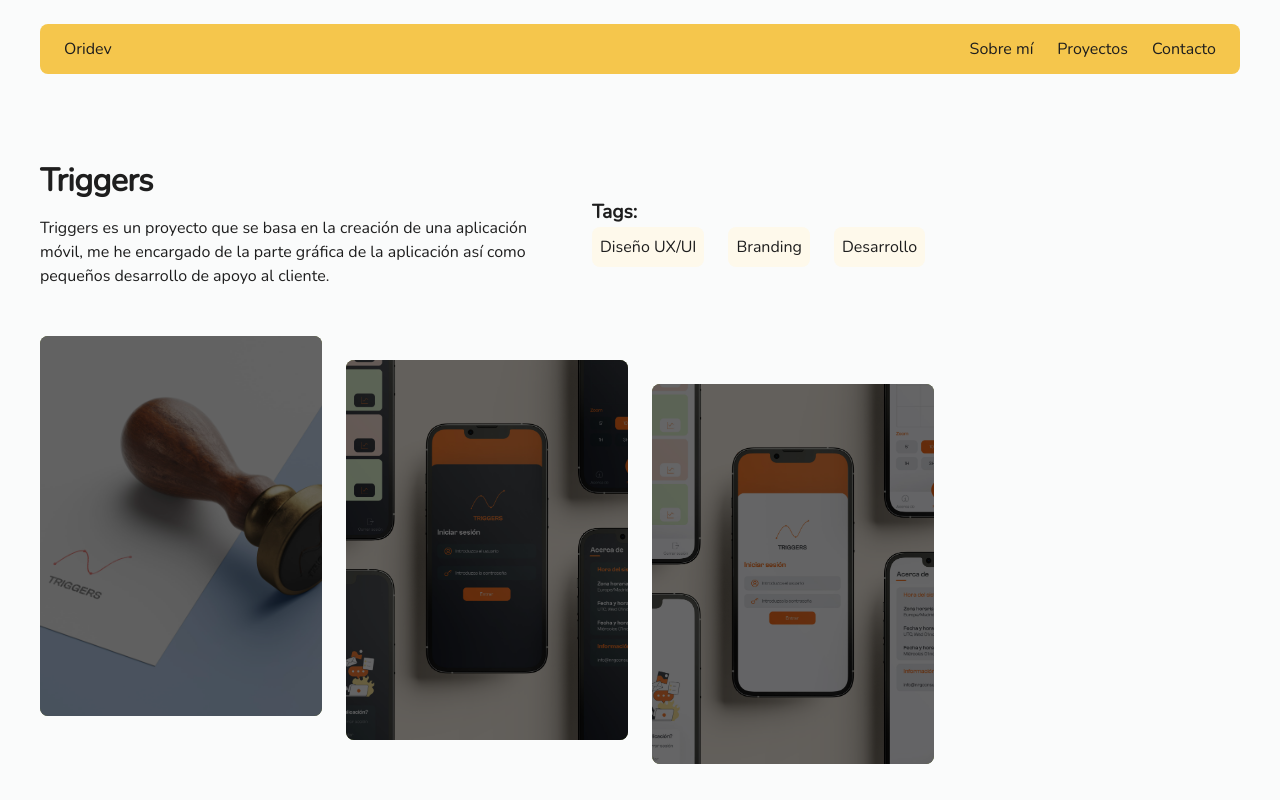
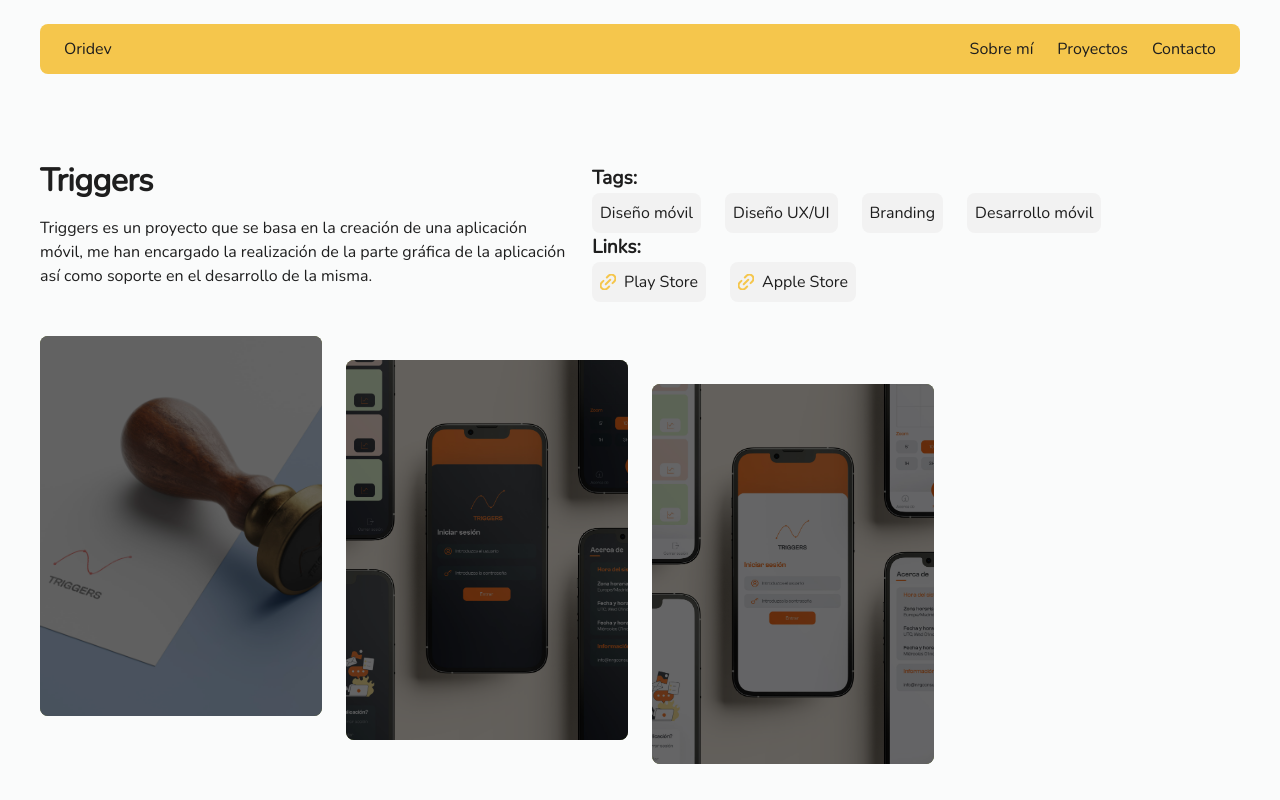
Before and after one commit to cristina-bosa/oridev, a Vue app: page /projects/1 in a window 1280 px wide. Shown: the top 800 px of the page. Built offline with nearby package versions, Linux system fonts and the light colour scheme.

Commit message:
WIP single project

```diff
--- a/src/assets/sass/05-components/_projects.scss
+++ b/src/assets/sass/05-components/_projects.scss
@@ -2,7 +2,7 @@
 @use "../01-tools/mixins" as mix;
 @use "../01-tools/querys" as querys;
 
-.container__projects__presentation{
+.container__projects__presentation {
   display: flex;
   flex-direction: row;
   justify-content: flex-start;
@@ -10,35 +10,49 @@
   gap: 1.5rem;
   margin-top: 7rem;
   flex-wrap: wrap;
-  @include querys.mobile{
+
+  @include querys.mobile {
     display: flex;
     justify-content: center;
     align-items: center;
-    h1{
+
+    h1 {
       font-size: 1.5rem;
     }
-    p{
+
+    p {
       width: 100%;
     }
 
   }
 }
+
 .projects {
   display: grid;
   grid-template-columns: repeat(auto-fill, minmax(250px, 1fr));
   gap: 1.5rem;
-  &__tags{
+
+  &__tags,
+  &__urls {
     display: flex;
     flex-direction: row;
     gap: 1.5rem;
-    span{
+
+    span,
+    a {
       font-size: 1rem;
-      background-color: lighten(variables.$primary-color, 33%);
+      background-color: variables.$background-color-closer;
       padding: .5rem;
       border-radius: .5rem;
+
+      &:hover {
+        background-color: darken(variables.$background-color-closer, 14%);
+      }
     }
 
+
   }
+
   &__box {
     position: relative;
     display: flex;
@@ -49,19 +63,21 @@
     justify-content: space-between;
     height: 380px;
     background-color: variables.$design;
-    &__tag{
+
+    &__tag {
       display: flex;
       flex-wrap: wrap;
       flex-direction: row;
       gap: .2rem;
 
-      span{
+      span {
         font-size: .8rem;
         background-color: var(--text-white);
         border-radius: .5rem;
         padding: .2rem;
       }
     }
+
     p {
       visibility: hidden;
       opacity: 0;
@@ -72,7 +88,8 @@
       width: 100%;
       overflow: hidden;
     }
-    span{
+
+    span {
       visibility: hidden;
 
     }
@@ -95,9 +112,10 @@
         visibility: visible;
       }
     }
+
     @for $i from 1 through 90 {
       &:nth-child(#{$i}) {
-          @include querys.mobile {
+        @include querys.mobile {
           margin-top: 0;
         }
       }
@@ -138,7 +156,8 @@
     }
 
   }
-  &__img{
+
+  &__img {
     position: relative;
     display: flex;
     flex-direction: column;
@@ -149,7 +168,7 @@
     background-color: variables.$design;
     filter: brightness(0.4);
 
-    img{
+    img {
       width: 100%;
       height: 100%;
       object-fit: cover;
@@ -160,15 +179,18 @@
     @for $i from 1 through 90 {
       &:nth-child(#{$i}) {
         margin-top: ((($i - 1) % 4) - 3) * 1.5rem;
+
         @include querys.mobile {
           margin-top: 0;
         }
       }
     }
-    &:hover{
+
+    &:hover {
       filter: brightness(1);
       cursor: pointer;
-      button{
+
+      button {
         opacity: 1;
         visibility: visible;
       }
--- a/src/data/projects.json
+++ b/src/data/projects.json
@@ -3,11 +3,23 @@
     {
       "id": 1,
       "name": "Triggers",
-      "description": "Triggers es un proyecto que se basa en la creación de una aplicación móvil, me he encargado de la parte gráfica de la aplicación así como pequeños desarrollo de apoyo al cliente.",
+      "description": "Triggers es un proyecto que se basa en la creación de una aplicación móvil, me han encargado la realización de la parte gráfica de la aplicación así como soporte en el desarrollo de la misma.",
+      "urls":[
+        {
+          "name": "Play Store",
+          "url": "https://play.google.com/store/apps/details?id=com.nrg.triggers"
+        },
+        {
+          "name": "Apple Store",
+          "url": "https://apps.apple.com/es/app/5g-triggers/id6476554909"
+
+        }
+      ],
       "tags": [
+        "Diseño móvil",
         "Diseño UX/UI",
         "Branding",
-        "Desarrollo"
+        "Desarrollo móvil"
       ],
       "src_cover": "/assets/img/triggers/marca.jpg",
       "gallery": [
@@ -20,6 +32,12 @@
       "id": 2,
       "name": "Twelf Solutions",
       "description": "Desarollo de una marca para una empresa en crecimiento, la cual se enfoca en la creación de aplicaciones mediante SalesForce. Además, se ha diseñado la página web.",
+      "urls":[
+        {
+          "name": "Web",
+          "url": "https://twelf.es"
+        }
+      ],
       "tags": [
         "Diseño UX/UI",
         "Branding"
@@ -38,6 +56,12 @@
       "id": 3,
       "name": "Joafia",
       "description": "Dos personas que se unen para el resto de sus vidas, es un proyecto que se basa en la creacion de una boda, desde la papeleria hasta la pagina web, todo con un mismo estilo y concepto.",
+      "urls":[
+        {
+          "name": "Web",
+          "url": "https://joafia.es"
+        }
+      ],
       "tags": [
         "Branding",
         "Diseño UX/UI",
@@ -53,6 +77,12 @@
       "id": 4,
       "name": "PL Ships",
       "description": "Creación de la marca, así como la página. La página es una web bastante sencilla que era lo que quería el cliente",
+      "urls":[
+        {
+          "name": "Web",
+          "url": "https://plships.com"
+        }
+      ],
       "tags": [
         "Diseño UX/UI",
         "Branding",
--- a/src/views/SingleProjectView.vue
+++ b/src/views/SingleProjectView.vue
@@ -12,12 +12,37 @@
         <h2 class="text--m">Tags:</h2>
         <div class="projects__tags">
           <span v-for="tag in project.tags">{{ tag }}</span>
+        </div>
+        <h2 class="text--m">Links:</h2>
+        <div class="projects__urls">
 
+          <a v-for="url in project.urls" :href="url.url" target="_blank" rel="noopener noreferrer"> <svg width="16"
+              height="16" viewBox="0 0 16 16" fill="none" xmlns="http://www.w3.org/2000/svg">
+              <g clip-path="url(#clip0_1304_17)">
+                <path
+                  d="M6.85645 3.42855L8.53 1.75488C10.108 0.176923 12.6663 0.176923 14.2443 1.75488C15.8223 3.33284 15.8223 5.89121 14.2443 7.46917L12.5707 9.14284"
+                  stroke="#F5C64C" stroke-width="2" stroke-linecap="round" stroke-linejoin="round" />
+                <path
+                  d="M9.14259 12.5714L7.46905 14.2451C5.89108 15.8231 3.33271 15.8231 1.75476 14.2451C0.176798 12.6672 0.176799 10.1088 1.75476 8.53079L3.4283 6.85712"
+                  stroke="#F5C64C" stroke-width="2" stroke-linecap="round" stroke-linejoin="round" />
+                <path d="M10.2853 5.71429L5.71387 10.2857" stroke="#F5C64C" stroke-width="2" stroke-linecap="round"
+                  stroke-linejoin="round" />
+              </g>
+              <defs>
+                <clipPath id="clip0_1304_17">
+                  <rect width="16" height="16" fill="white" />
+                </clipPath>
+              </defs>
+            </svg> {{ url.name }}</a>
         </div>
+
+      </article>
+      <article>
       </article>
     </section>
     <section>
       <article class="container__projects--right projects">
+
         <div class="projects__img" @mouseenter="playSound" v-for="img in project.gallery">
           <img :src="img" alt="" height="350px">
         </div>
@@ -56,16 +81,25 @@ export default defineComponent({
 
 <style lang="scss" scoped>
 @use '../assets/sass/01-tools/querys.scss' as querys;
-.projects{
+
+.projects {
   margin-top: 5rem;
 }
+
+a {
+  display: flex;
+  align-items: center;
+  gap: .5rem;
+}
+
 
 .projects__img {
   @for $i from 1 through 90 {
     &:nth-child(#{$i}) {
       margin-top: ((($i - 1) % 4) - 2) * 1.5rem;
+
       @include querys.mobile {
-            margin-top: 0;
+        margin-top: 0;
       }
     }
   }
```
Also changed, not shown: src/assets/svg/link.svg (added).
